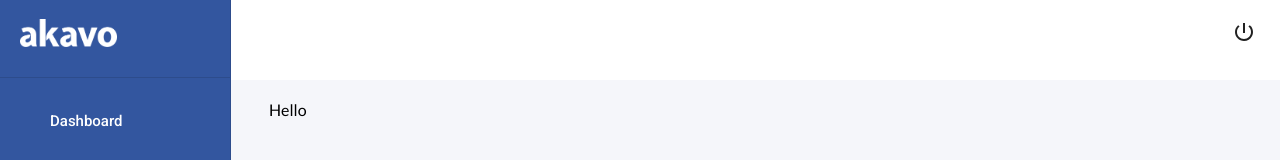
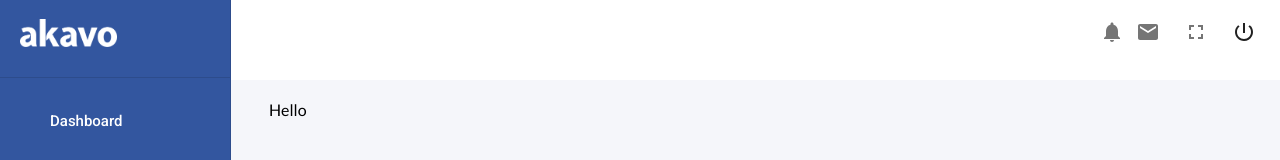
Before and after one commit to amirdbt/matadmin, a React (Create React App) app: page / in a window 1280 px wide. Shown: the top 160 px of the page. Built offline with nearby package versions, Linux system fonts and the light colour scheme; what fusioncharts, react-fusioncharts would draw is missing.

Commit message:
added icons cards to appbar

```diff
--- /dev/null
+++ b/src/components/Notification.jsx
@@ -0,0 +1,80 @@
+import React from 'react'
+import {Menu,MenuItem,IconButton, Typography,makeStyles} from "@material-ui/core"
+import {Notifications} from "@material-ui/icons"
+
+const useStyles = makeStyles((theme)=>({
+    card:{
+        width:"300px",
+        transform :"none",
+        transition: " opacity 329ms cubic-bezier(0.4, 0, 0.2, 1) 0ms, transform 219ms cubic-bezier(0.4, 0, 0.2, 1) 0ms",
+        top: "74px",
+        left: "756px",
+        transformOrigin: "150px 0px",
+        opacity: 1
+
+    },
+
+    header:{
+        display: "flex",
+        justifyContent: "space-between",
+        alignItems: "center",
+        height: "60px",
+        marginBottom: 0,
+        background: "#3c54db",
+        color: "#fff",
+        padding: "0 20px",
+        fontSize: "16px",
+        textTransform: "capitalize",
+        fontWeight: 600,
+
+    }
+}))
+
+
+const Notification = () => {
+    const [anchorEl, setAnchorEl] = React.useState(null);
+    const open = Boolean(anchorEl);
+    const handleMenu = (event) => {
+        setAnchorEl(event.currentTarget);
+      };
+
+      const handleClose = () => {
+        setAnchorEl(null);
+      };
+
+      const classes = useStyles()
+    return (
+        <div>
+              <IconButton
+              edge="end"
+              aria-label="account of current user"
+              aria-controls="menu-appbar"
+              aria-haspopup="true"
+
+              onClick={handleMenu}
+            >
+              <Notifications />
+            </IconButton>
+             <Menu
+              open={open}
+              onClose={handleClose}
+              anchorEl={anchorEl}
+              anchorOrigin={{ vertical: "top", horizontal: "right" }}
+              keepMounted
+              transformOrigin={{ vertical: "top", horizontal: "right" }}
+              elevation={1}
+              className={classes.card}
+            >
+
+                <MenuItem className={classes.header}>
+                    <Typography>Notifications</Typography>
+                    <Typography>Clear all</Typography>
+                </MenuItem>
+                <MenuItem>Log out</MenuItem>
+
+            </Menu>
+        </div>
+    )
+}
+
+export default Notification
--- a/src/components/Sidebard.jsx
+++ b/src/components/Sidebard.jsx
@@ -18,10 +18,13 @@ import {
 } from "@material-ui/core";
 import {
   PowerSettingsNew,
-
+  Notifications,
+  Email,
+  Fullscreen
 } from "@material-ui/icons";
 import MenuIcon from "@material-ui/icons/Menu";
 import { useLocation } from 'react-router-dom'
+import Notification from "./Notification"
 
 const drawerWidth = 230;
 
@@ -249,6 +252,13 @@ const SideBar = (props) => {
           </div>
           <div />
           <div className={classes.appIcons}>
+            <Notification />
+            <IconButton>
+              <Email />
+            </IconButton>
+            <IconButton>
+              <Fullscreen />
+            </IconButton>
             <IconButton
               edge="end"
               aria-label="account of current user"
```
